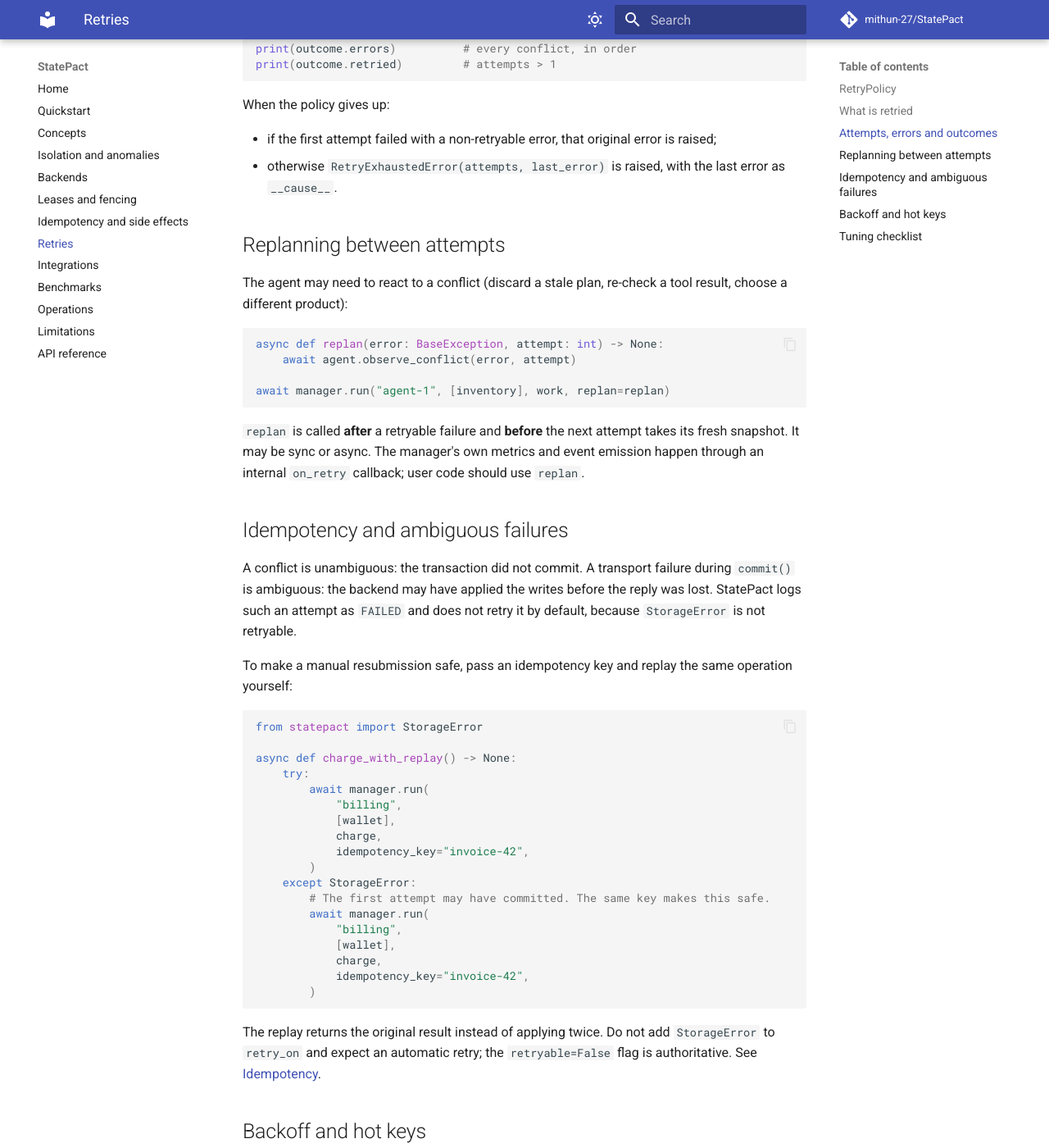
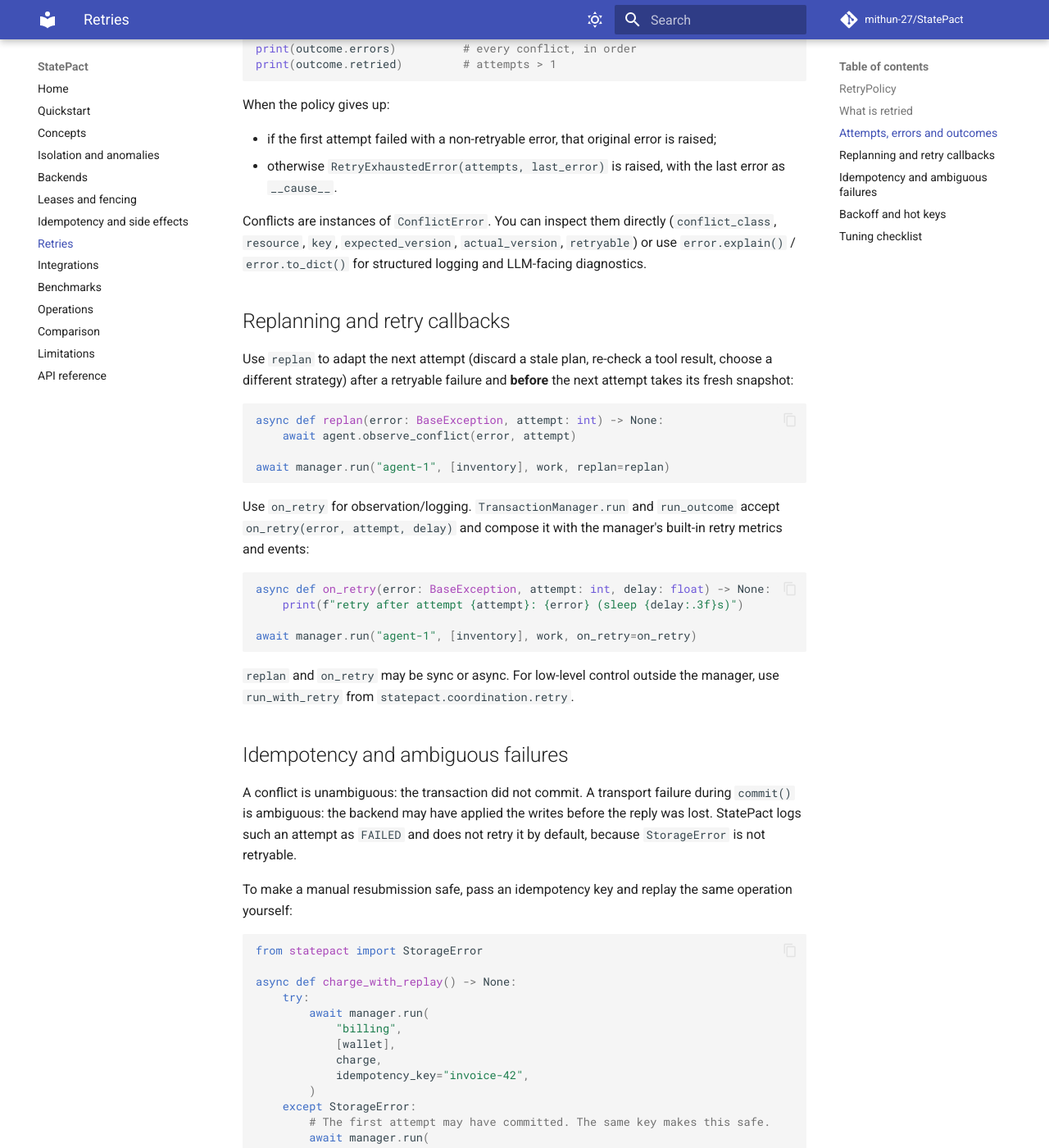
Before and after one commit to mithun-27/StatePact, an MkDocs documentation site: the page built from docs/retries.md, in a window 1280 px wide and 1400 px high, scrolled down 2820 px. Shown: the whole window at 82% size. Built offline with MkDocs 1.6.1 and Material for MkDocs 9.7.7, drawn with Linux system fonts in a browser that asks for light colours; comment, search, counter and statistics services are not loaded.

Commit message:
Start 0.1.2: conflict explainability, retry hooks, and comparison docs
Add ConflictError.explain()/to_dict(), per-class conflict metrics, optional on_retry callbacks on TransactionManager.run/run_outcome, improved fence conflict correlation, comparison docs, and tests.

````diff
--- a/docs/retries.md
+++ b/docs/retries.md
@@ -124,10 +124,16 @@ When the policy gives up:
 * otherwise `RetryExhaustedError(attempts, last_error)` is raised, with the last
   error as `__cause__`.
 
-## Replanning between attempts
+Conflicts are instances of `ConflictError`. You can inspect them directly
+(`conflict_class`, `resource`, `key`, `expected_version`, `actual_version`,
+`retryable`) or use `error.explain()` / `error.to_dict()` for structured
+logging and LLM-facing diagnostics.
 
-The agent may need to react to a conflict (discard a stale plan, re-check a tool
-result, choose a different product):
+## Replanning and retry callbacks
+
+Use `replan` to adapt the next attempt (discard a stale plan, re-check a tool
+result, choose a different strategy) after a retryable failure and **before**
+the next attempt takes its fresh snapshot:
 
 ```python
 async def replan(error: BaseException, attempt: int) -> None:
@@ -136,10 +142,19 @@ async def replan(error: BaseException, attempt: int) -> None:
 await manager.run("agent-1", [inventory], work, replan=replan)
 ```
 
-`replan` is called **after** a retryable failure and **before** the next attempt
-takes its fresh snapshot. It may be sync or async. The manager's own metrics and
-event emission happen through an internal `on_retry` callback; user code should
-use `replan`.
+Use `on_retry` for observation/logging. `TransactionManager.run` and
+`run_outcome` accept `on_retry(error, attempt, delay)` and compose it with the
+manager's built-in retry metrics and events:
+
+```python
+async def on_retry(error: BaseException, attempt: int, delay: float) -> None:
+    print(f"retry after attempt {attempt}: {error} (sleep {delay:.3f}s)")
+
+await manager.run("agent-1", [inventory], work, on_retry=on_retry)
+```
+
+`replan` and `on_retry` may be sync or async. For low-level control outside the
+manager, use `run_with_retry` from `statepact.coordination.retry`.
 
 ## Idempotency and ambiguous failures
 
--- a/mkdocs.yml
+++ b/mkdocs.yml
@@ -71,5 +71,6 @@ nav:
   - Integrations: integrations.md
   - Benchmarks: benchmarks.md
   - Operations: operations.md
+  - Comparison: comparison.md
   - Limitations: limitations.md
   - API reference: api.md
````
Also changed, not shown: CHANGELOG.md (+15 -0 lines), README.md (+1 -0 lines), docs/comparison.md (added, +95 -0 lines), docs/index.md (+1 -0 lines), 9 other files.
